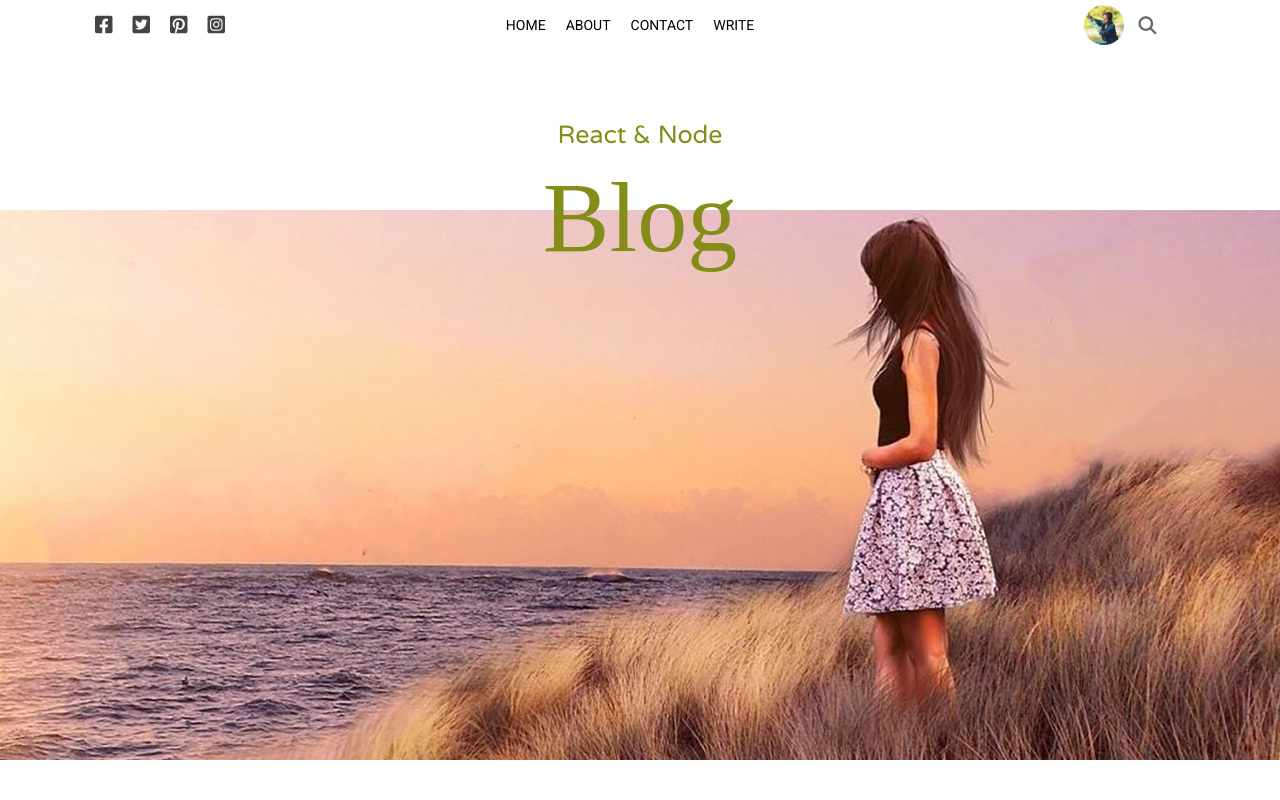
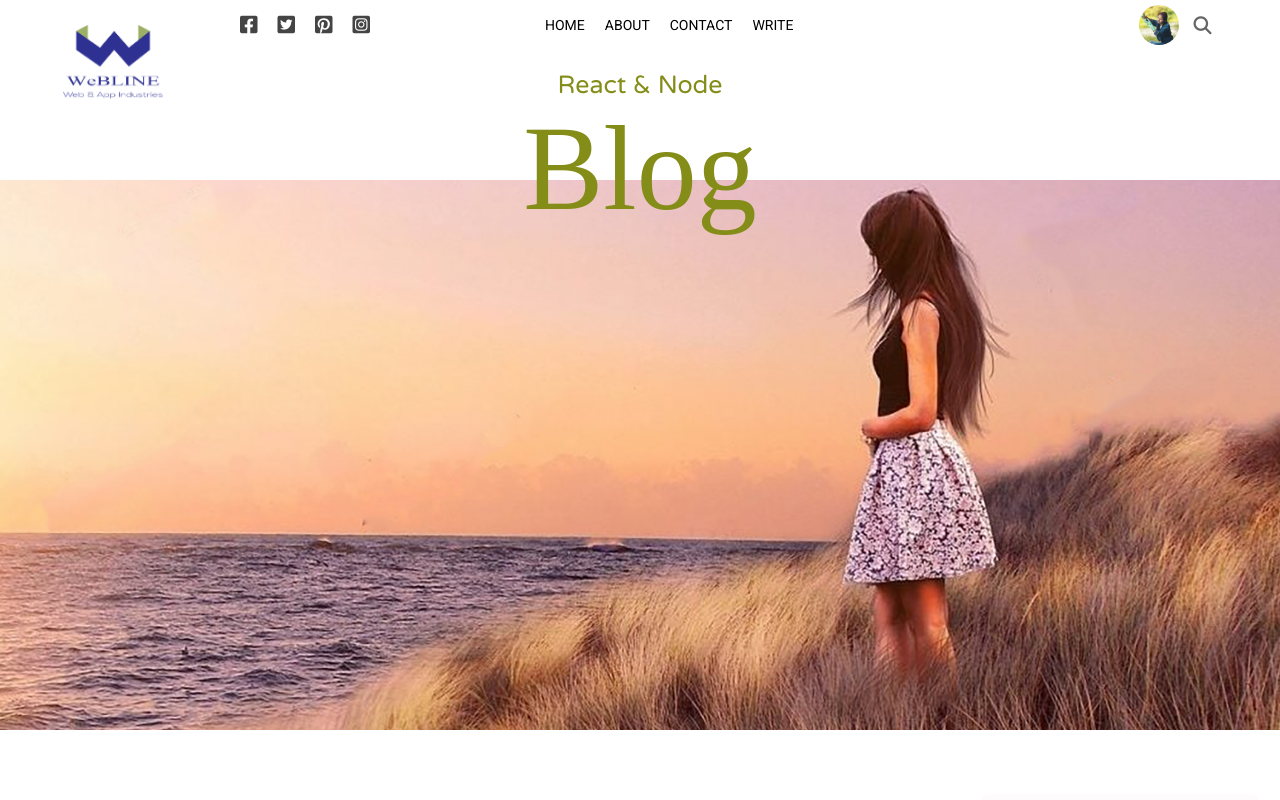
Before and after one commit to Sajomkhan/blogs-react-app, a React (Create React App) app: page / in a window 1280 px wide. Shown: the top 800 px of the page. Built offline with nearby package versions, Linux system fonts and the light colour scheme; a web font is replaced by a local one.

Commit message:
topbar logo update
Signed-off-by: Sajomkhan <sajomkhan@gmail.com>

```diff
--- a/src/App.js
+++ b/src/App.js
@@ -10,6 +10,7 @@ import Resister from "./pages/resister/Resister";
 import Post from "./components/post/Post";
 import About from './pages/about/About';
 import Contact from './pages/contact/Contact';
+import Error from './pages/error/Error';
 
 function App() {
   const user = false;
@@ -25,20 +26,10 @@ function App() {
         <Route path="/write" element={user? <Write /> : <Resister/>} />
         <Route path="/settings" element={user? <Settings /> : <Resister/>} />
         <Route path="/post/:postId" element={<Single />} />
+        <Route path="/*" element={<Error />} />
      </Routes>
     </BrowserRouter>
   );
 }
 
 export default App;
-
-// function App() {
-//   return (
-//     <>
-//      <TopBar />
-//      <Home />
-//     </>
-//   );
-// }
-
-// export default App;
--- a/src/components/header/header.css
+++ b/src/components/header/header.css
@@ -13,20 +13,20 @@
 
 .headerTitleSm{
     position: absolute;
-    top: 15%;
+    top: 70px;
     font-size: 25px;
 }
 
 .headerTitleLg{
     position: absolute;
-    top: 20%;
-    font-size: 100px;
+    top: 100px;
+    font-size: 120px;
     font-family: 'Sevillana', cursive;
 }
 
 .headerImg{
     width: 100%;
     height: 550px;
-    margin-top: 130px;
+    margin-top: 100px;
     object-fit: cover;
 }
--- a/src/components/topbar/TopBar.jsx
+++ b/src/components/topbar/TopBar.jsx
@@ -1,13 +1,17 @@
-import {Link} from 'react-router-dom';
+import {Link, NavLink} from 'react-router-dom';
 
 import "./topbar.css"
 import model from "../../assates/model-women.jpg"
+import AboutLogo from '../../assates/web-logo-transperent.png';
 
 
 function TopBar() {
   const user = true;
   return (
     <div className='top'>
+      <div className='topLogo'>
+        <img src={AboutLogo} alt="" />
+      </div>
       <div className="topLeft">
         <i className="topIcon fa-brands fa-square-facebook"></i>
         <i className="topIcon fa-brands fa-square-twitter"></i>
@@ -16,10 +20,10 @@ function TopBar() {
       </div>
       <div className="topCenter">
           <ul className="topList">
-                <li className="topListItem"><Link className='link' to="/">HOME</Link></li>
-                <li className="topListItem"><Link className='link' to="/about">ABOUT</Link></li>
-                <li className="topListItem"><Link className='link' to="/contact">CONTACT</Link></li>
-                <li className="topListItem"><Link className='link' to="/write">WRITE</Link></li>
+              <li><Link className='link' to="/">HOME</Link></li>
+              <li><Link className='link' to="/about">ABOUT</Link></li>
+              <li><Link className='link' to="/contact">CONTACT</Link></li>
+              <li><Link className='link' to="/write">WRITE</Link></li>
 
           </ul>
       </div>
--- a/src/components/topbar/topbar.css
+++ b/src/components/topbar/topbar.css
@@ -6,11 +6,31 @@
     z-index: 500 !important;
     top: 0;
     display: flex;
+    flex-wrap: wrap;
     align-items: center;
     font-family: 'Roboto', sans-serif;
 }
-.topLeft,.topRight{
+
+.topLogo{
+    flex: 2;
+    position: relative;
+}
+
+.topLogo img{
+    width: 100px;
+    position: absolute;
+    left: 30%;
+}
+
+.topLeft{
     flex: 3;
+    display: flex;
+    align-items: center;
+    justify-content: flex-start;
+    margin-left: 20px;
+}
+.topRight{
+    flex: 2;
     display: flex;
     align-items: center;
     justify-content: center;
@@ -24,7 +44,7 @@
 }
 
 .topCenter{
-    flex: 6;
+    flex: 5;
 }
 
 .topImg{
@@ -36,13 +56,13 @@
 
 .topList{
     display: flex;
-    justify-content: center;
+    justify-content: flex-start;
     list-style: none;
     margin: 0;
     padding: 0;
 }
 
-.topListItem{
+.topList li{
     margin-right: 20px;
     font-size: 14px;
     cursor: pointer;
--- /dev/null
+++ b/src/pages/error/Error.jsx
@@ -0,0 +1,11 @@
+import './error.css';
+
+function Error() {
+  return (
+    <div className='error'>
+        <h2>404: Error! Page not found!</h2>
+    </div>
+  )
+}
+
+export default Error
--- /dev/null
+++ b/src/pages/error/error.css
@@ -0,0 +1,10 @@
+.error{
+    justify-content: center;
+    align-items: center;
+}
+
+.error h2{
+    margin-top: 200px;
+    text-align: center;
+    color: red;
+}
```
Lines whose indentation alone changed are shown as unchanged.
